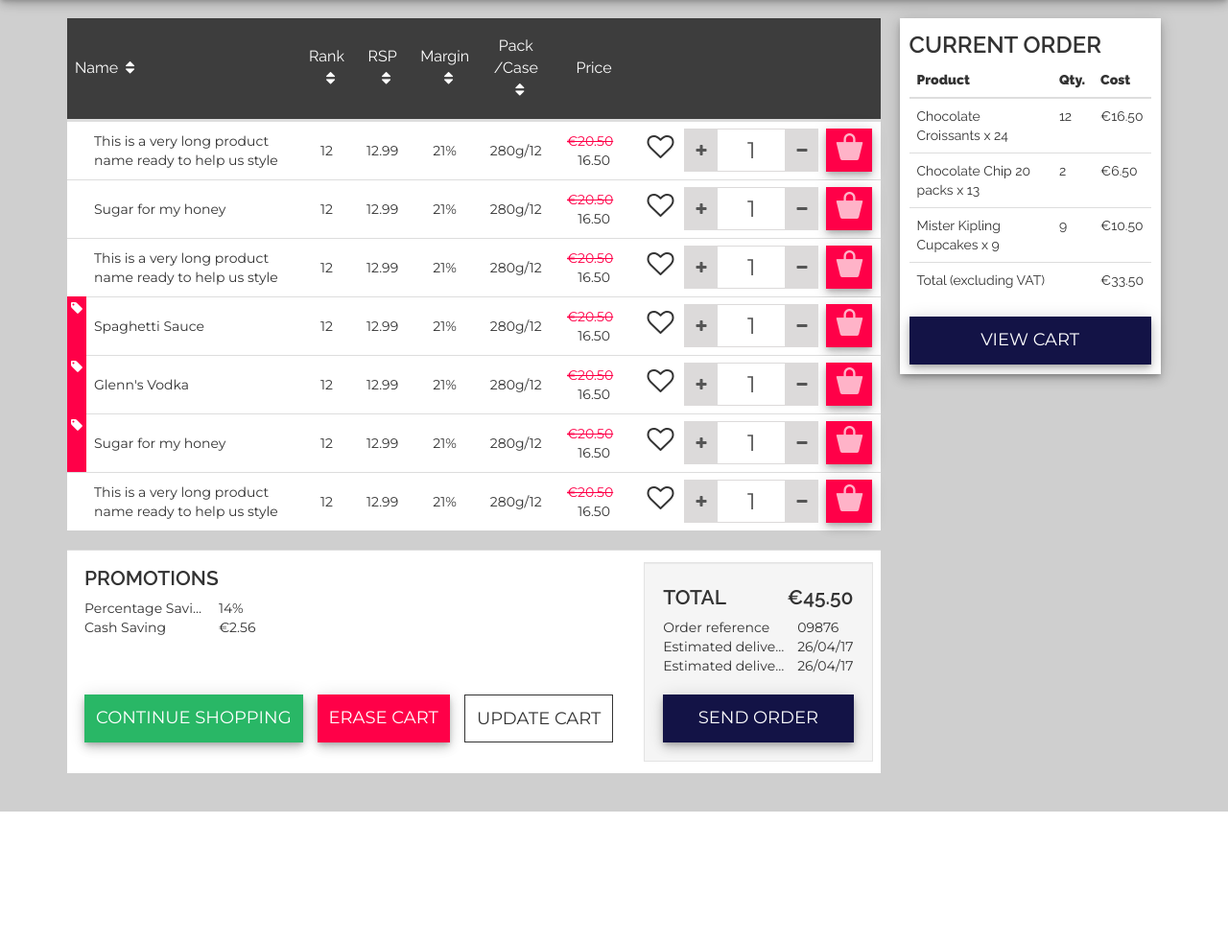
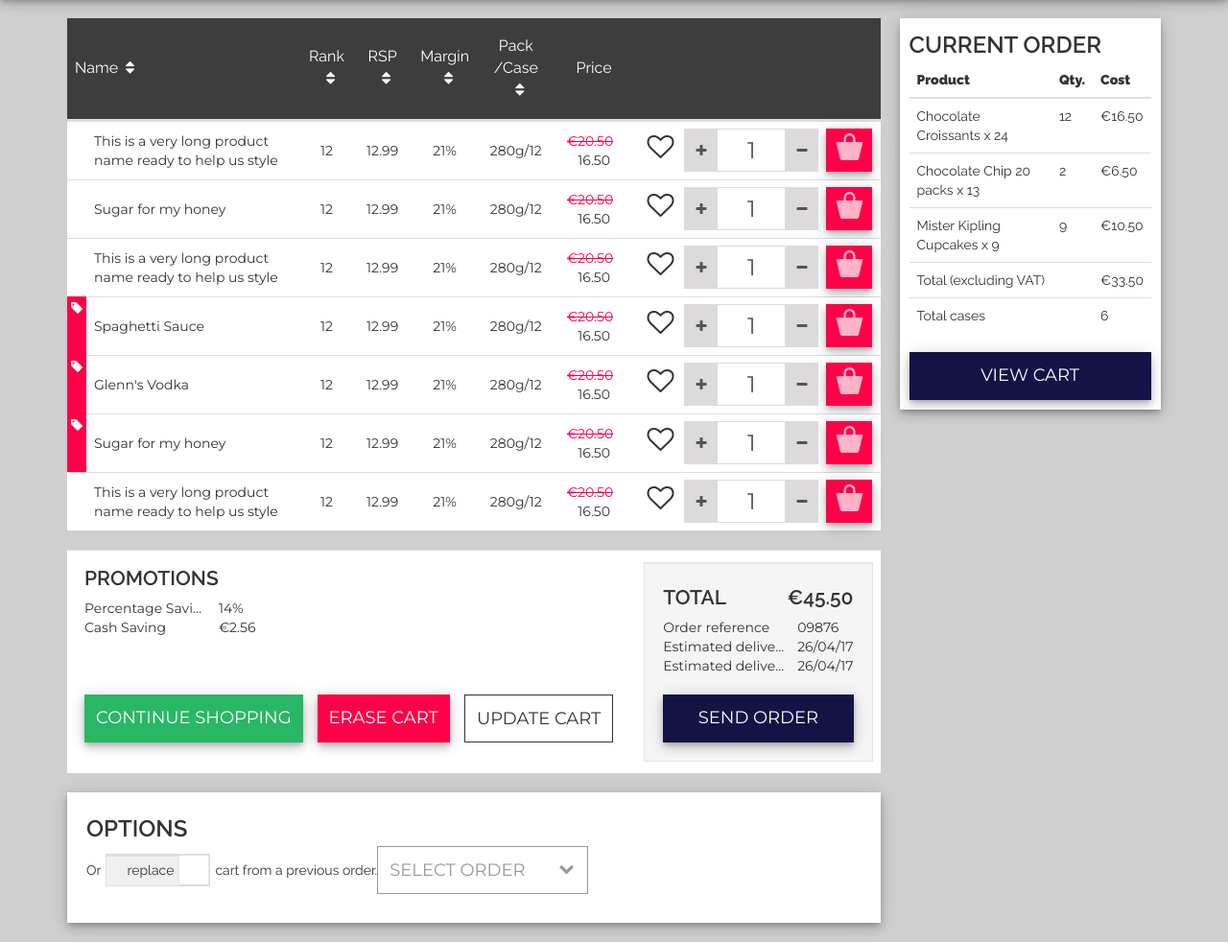
Before and after one commit to EvolutionLabs/bwg-r, a PHP site: page /cart in a window 1280 px wide. Shown: the part 96-1078 px from the top of the page at 96% size. Before the commit the page ends 942 px from the top, so only its background shows below. Run offline with PHP 8.4, Linux system fonts and the light colour scheme; style sheets or scripts are compiled from the project's sources; some libraries are stand-ins or nearby versions.

Commit message:
minor fixes, cart update

```diff
--- a/assets/js/shoplink.js
+++ b/assets/js/shoplink.js
@@ -63,6 +63,7 @@ $(window).on('load', function(){
         "hideMethod": "fadeOut"
     };
     $(document).on('click', '.toggleSwitch', toggleSwitch);
+    $('.selectpicker.dropup').trigger('click');
 });
 
 function toggleSwitch(e) {
--- a/assets/scss/base.css
+++ b/assets/scss/base.css
@@ -22,6 +22,9 @@ body {
   box-shadow: 0 3px 5px -1px rgba(0, 0, 0, 0.2), 0 6px 10px 0 rgba(0, 0, 0, 0.14), 0 1px 18px 0 rgba(0, 0, 0, 0.12); }
   .btn-group.clear, .card.clear {
     box-shadow: none; }
+
+.card.padding {
+  padding: 20px; }
 
 .btn-group.separate .btn {
   margin-left: 15px; }
@@ -601,7 +604,8 @@ a.btn-inverse {
         padding: 0;
         border-top: none; }
         .flex-table tr.hiddenRow td .tdWrapper {
-          padding: 12px 8px; }
+          padding: 12px 8px;
+          border-top: 1px solid #ddd; }
     .flex-table tr.clear {
       background-color: transparent; }
       .flex-table tr.clear > td {
--- a/assets/scss/base.scss
+++ b/assets/scss/base.scss
@@ -34,7 +34,9 @@ body {
     box-shadow: none;
   }
 }
-
+.card.padding {
+  padding: 20px;
+}
 .btn-group.separate {
   .btn {
     margin-left: 15px;
@@ -579,6 +581,7 @@ a.btn-inverse {
        border-top: none;
        .tdWrapper {
          padding: 12px 8px;
+         border-top: 1px solid #ddd;
        }
       }
     }
--- /dev/null
+++ b/assets/scss/cart.scss
@@ -0,0 +1,60 @@
+p.select-line {
+  display: inline-flex;
+  align-items: center;
+  select, input[type=button] {
+    padding: 5px;
+    border: 1px solid #ccc;
+    font-family: "Montserrat",Arial,Helvetica,sans-serif;
+    background-color: white;
+    margin-left: 20px;
+  }
+  input[type=button] {
+    padding: 8px 20px 7px;
+    background: #000091;
+    color: #fff;
+    border: none;
+    cursor:pointer;
+  }
+}
+.toggle-btn {
+  padding: 0;
+  margin: 0 5px;
+  background-color: #f0f0f0;
+  display: inline-flex;
+  align-items: center;
+  overflow: hidden;
+  max-width: 125px;
+  cursor: pointer;
+  border: 1px solid #ddd;
+  box-shadow: inset 0 2px 0 rgba(0,0,0,.07);
+  span {
+    padding: 0 5px;
+    display: inline-block;
+    transition: all .3s cubic-bezier(.4,0,.2,1);
+    position: relative;
+    &.toggle {
+      background-color: #fff;
+      display: block;
+      height: 30px;
+      width: 30px;
+      max-width: 30px;
+      margin: 1px;
+      box-sizing: border-box;
+      box-shadow: 0 3px 3px rgba(0,0,0,.1);
+    }
+    &.option {
+      &:first-of-type {
+        text-align: right;
+      }
+      width: 75px;
+      &.hidden {
+        &:first-of-type {
+          margin-left: -75px;
+        }
+        &:last-of-type {
+          margin-right: -75px;
+        }
+      }
+    }
+  }
+}
--- a/index.php
+++ b/index.php
@@ -7,25 +7,25 @@ $template = strlen($path) < 1 ? 'landing' : (strpos($path, '?') > -1 ? substr($p
 if (strlen($template) > 1) :
 
 	$css = ['bwg-i.css'];
-$js = ['shoplink.js'];
-
+	$js = ['shoplink.js'];
+	$page_css = [];
+	$page_js = [];
 switch ($template) {
 	case "landing" :
-		$page_css = ['home.css'];
-		$page_js = ['home.js'];
+		$page_css[] = 'home.css';
+		$page_js[] = 'home.js';
 		break;
+	/** @noinspection PhpMissingBreakStatementInspection */
+	case "cart" :
+		$page_css[] = 'cart.css';
 	case "section" :
-	case "cart" :
-		$page_css = ['section.css'];
-		$page_js = ['section.js'];
+		$page_css[] = 'section.css';
+		$page_js []= 'section.js';
 		break;
 	case "search" :
-		$page_css = ['search.css'];
-		$page_js = [];
+		$page_css[] = 'search.css';
 		break;
 	default:
-		$page_css = [];
-		$page_js = [];
 }
 $css = array_merge($css, $page_css);
 $js = array_merge($js, $page_js);
--- a/parts/pages/cart.php
+++ b/parts/pages/cart.php
@@ -276,7 +276,7 @@ $category = isset($_GET['category']) ? $_GET['category'] : 'alcohol';
 									</div>
 								</div>
 								<div class="collapse" id="stock-<?= $dd['id'] ;?>">
-									<div><!--Don't remove this wrapper, it's needed for smooth animation !-->
+									<div class="tdWrapper"><!--Don't remove this wrapper, it's needed for smooth animation !-->
 										Stock card here
 									</div>
 								</div>
@@ -318,10 +318,28 @@ $category = isset($_GET['category']) ? $_GET['category'] : 'alcohol';
 							<a href="#checkout" class="btn btn-primary">Send order</a>
 						</div>
 					</div>
-
+				</div>
+				<div class="card padding">
+					<h4 class="heading">Options</h4>
+						<p class="select-line">Or
+							<span class="toggle-btn" onclick="toggleCartButton(this)">
+								<input type="hidden" name="cartAction" id="cartAction" value="replace" />
+								<span class="option" data-value="replace">replace</span>
+								<span class="toggle"></span>
+								<span class="option hidden" data-value="addTo">add to</span>
+							</span> cart from a previous order.
+							<select class="selectpicker dropup" data-style="btn-outline btn-white">
+								<option value="" class="default">select order</option>
+								<option value="1">Order 1</option>
+								<option value="2">Order 2</option>
+								<option value="3">Order 3</option>
+								<option value="4">Order 4</option>
+								<option value="5">Order 5</option>
+								<option value="6">Order 6</option>
+							</select>
+						</p>
 				</div>
 			</div>
-
 
 		</div>
 		<div class="col-md-3 col-sm-12 aside">
--- a/parts/sidebar.php
+++ b/parts/sidebar.php
@@ -39,8 +39,12 @@
 			<td colspan="2">Total (excluding VAT)</td>
 			<td>€33.50</td>
 		</tr>
+		<tr>
+			<td colspan="2">Total cases</td>
+			<td>6</td>
+		</tr>
 		</tfoot>
 	</table>
-	<a href="#" class="btn btn-block btn-primary">View cart</a>
+	<a href="/cart" class="btn btn-block btn-primary">View cart</a>
 
 </div>
```
Also changed, not shown: assets/css/base.css, 1 other file.
